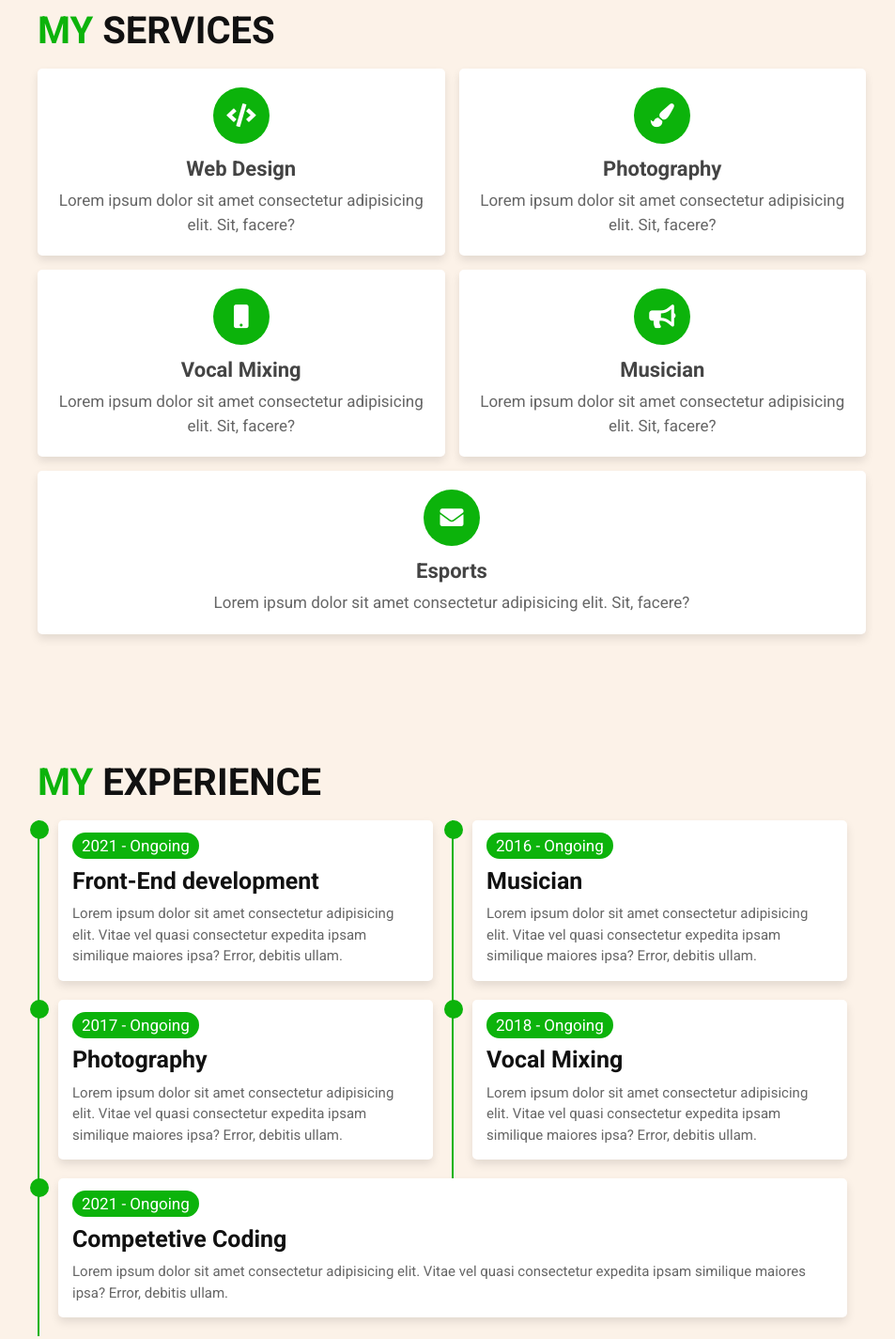
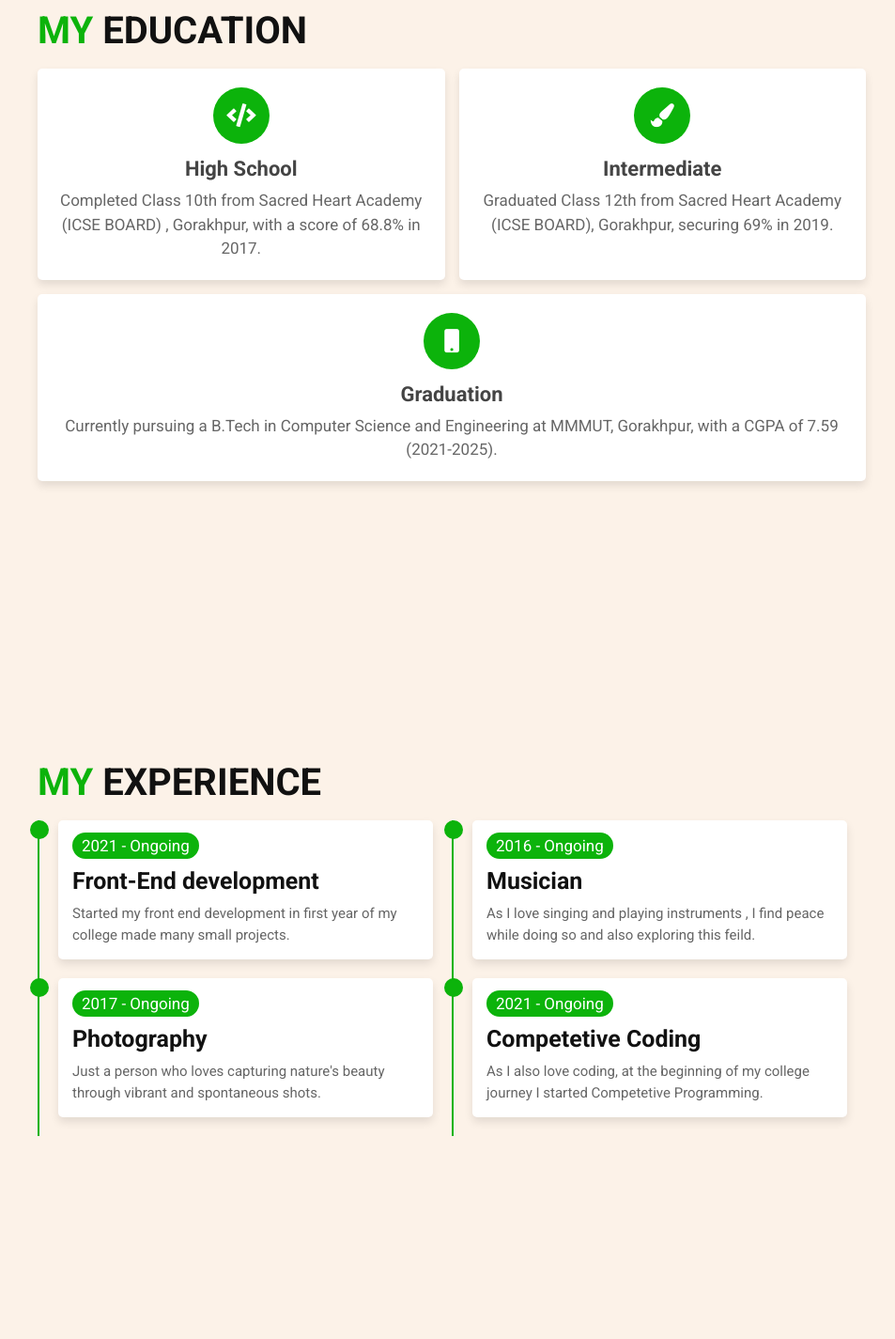
Before and after one commit to jayant24dec/First-Pro, a website: page index.html in a window 1280 px wide. Shown: the part 1938-3363 px from the top of the page at 94% size, without its empty margins (309-1262 px from the left). Drawn offline with Linux system fonts and the light colour scheme.

Commit message:
Pro updated

```diff
--- a/index.html
+++ b/index.html
@@ -163,40 +163,27 @@
 
 <section class="service" id="service">
 
-<h1 class="heading"> <span> my </span> services </h1>
+<h1 class="heading"> <span> my </span> Education </h1>
 
     <div class="box-container">
 
         <div class="box">
             <i class="fas fa-code"></i>
-            <h3>Web Design</h3>
-            <p>Lorem ipsum dolor sit amet consectetur adipisicing elit. Sit, facere?</p>
+            <h3>High School</h3>
+            <p>Completed Class 10th from Sacred Heart Academy (ICSE BOARD) , Gorakhpur, with a score of 68.8% in 2017.</p>
         </div>
 
         <div class="box">
             <i class="fas fa-paint-brush"></i>
-            <h3>Photography</h3>
-            <p>Lorem ipsum dolor sit amet consectetur adipisicing elit. Sit, facere?</p>
+            <h3>Intermediate</h3>
+            <p>Graduated Class 12th from Sacred Heart Academy (ICSE BOARD), Gorakhpur, securing 69% in 2019.</p>
         </div>
 
         <div class="box">
             <i class="fas fa-mobile"></i>
-            <h3> Vocal Mixing </h3>
-            <p>Lorem ipsum dolor sit amet consectetur adipisicing elit. Sit, facere?</p>
+            <h3>Graduation</h3>
+            <p> Currently pursuing a B.Tech in Computer Science and Engineering at MMMUT, Gorakhpur, with a CGPA of 7.59 (2021-2025).</p>
         </div>
-
-        <div class="box">
-            <i class="fas fa-bullhorn"></i>
-            <h3>Musician</h3>
-            <p>Lorem ipsum dolor sit amet consectetur adipisicing elit. Sit, facere?</p>
-        </div>
-
-        <div class="box">
-            <i class="fas fa-envelope"></i>
-            <h3>Esports</h3>
-            <p>Lorem ipsum dolor sit amet consectetur adipisicing elit. Sit, facere?</p>
-        </div>
-
     </div>
 
 </section>
@@ -215,7 +202,7 @@
             <div class="content">
                 <span> 2021 - Ongoing </span>
                 <h3>Front-End development</h3>
-                <p>Lorem ipsum dolor sit amet consectetur adipisicing elit. Vitae vel quasi consectetur expedita ipsam similique maiores ipsa? Error, debitis ullam.</p>
+                <p>Started my front end development in first year of my college made many small projects.</p>
             </div>
         </div>
 
@@ -223,7 +210,7 @@
             <div class="content">
                 <span> 2016 - Ongoing </span>
                 <h3>Musician</h3>
-                <p>Lorem ipsum dolor sit amet consectetur adipisicing elit. Vitae vel quasi consectetur expedita ipsam similique maiores ipsa? Error, debitis ullam.</p>
+                <p>As I love singing and playing instruments , I find peace while doing so and also exploring this feild.</p>
             </div>
         </div>
 
@@ -231,15 +218,7 @@
             <div class="content">
                 <span> 2017 - Ongoing </span>
                 <h3>Photography</h3>
-                <p>Lorem ipsum dolor sit amet consectetur adipisicing elit. Vitae vel quasi consectetur expedita ipsam similique maiores ipsa? Error, debitis ullam.</p>
-            </div>
-        </div>
-
-        <div class="box">
-            <div class="content">
-                <span> 2018 - Ongoing </span>
-                <h3>Vocal Mixing</h3>
-                <p>Lorem ipsum dolor sit amet consectetur adipisicing elit. Vitae vel quasi consectetur expedita ipsam similique maiores ipsa? Error, debitis ullam.</p>
+                <p>Just a person who loves capturing nature's beauty through vibrant and spontaneous shots.</p>
             </div>
         </div>
 
@@ -247,7 +226,7 @@
             <div class="content">
                 <span> 2021 - Ongoing </span>
                 <h3>Competetive Coding</h3>
-                <p>Lorem ipsum dolor sit amet consectetur adipisicing elit. Vitae vel quasi consectetur expedita ipsam similique maiores ipsa? Error, debitis ullam.</p>
+                <p>As I also love coding, at the beginning of my college journey I started Competetive Programming.</p>
             </div>
         </div>
     </div>
@@ -266,11 +245,11 @@
 
         <div class="box">
             <img src="images/img-1.jpg" alt="">
-            <h3> project 01 </h3>
+            <h3> Starbucks Landing Page </h3>
             <div class="icons">
-                <a href="#" class="fas fa-link"></a>
-                <a href="#" class="fas fa-share"></a>
-                <a href="#" class="fas fa-search"></a>
+                <a href="#https://jayant24dec.github.io/Starbucks/" class="fas fa-link"></a>
+                <a href="#https://jayant24dec.github.io/Starbucks/" class="fas fa-share"></a>
+                <a href="#https://jayant24dec.github.io/Starbucks/" class="fas fa-search"></a>
             </div>
         </div>
 
```
